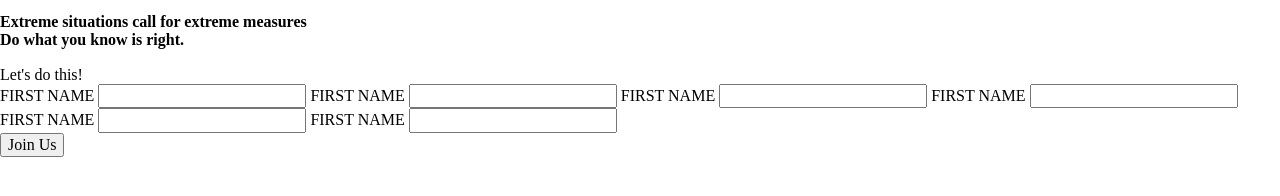
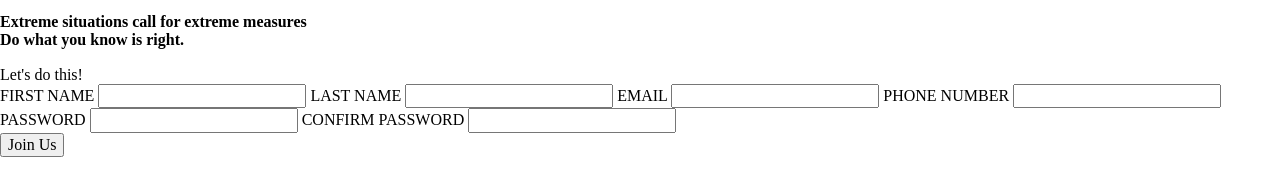
Before and after one commit to Peleton-011/sign-up-form, a plain HTML site: page index.html in a window 1280 px wide. Shown: the part 342-538 px from the top of the page. Drawn offline with Linux system fonts and the light colour scheme; a web font is replaced by a local one.

Commit message:
Improve basic structure

```diff
--- a/index.html
+++ b/index.html
@@ -28,20 +28,20 @@
                 <label for="first-name">FIRST NAME</label>
                 <input type="text" name="first-name" id="first-name" required maxlength="20">
 
-                <label for="first-name">FIRST NAME</label>
-                <input type="text" name="first-name" id="first-name" required maxlength="20">
+                <label for="last-name">LAST NAME</label>
+                <input type="text" name="last-name" id="last-name" required maxlength="20">
 
-                <label for="first-name">FIRST NAME</label>
-                <input type="text" name="first-name" id="first-name" required maxlength="20">
+                <label for="mail">EMAIL</label>
+                <input type="email" name="mail" id="mail" required maxlength="30">
 
-                <label for="first-name">FIRST NAME</label>
-                <input type="text" name="first-name" id="first-name" required maxlength="20">
+                <label for="phone-number">PHONE NUMBER</label>
+                <input type="tel" name="phone-number" id="phone-number" required pattern="pattern="\d{3}-\d{2}-\d{3}"">
 
-                <label for="first-name">FIRST NAME</label>
-                <input type="text" name="first-name" id="first-name" required maxlength="20">
+                <label for="password">PASSWORD</label>
+                <input type="password" name="password" id="password" required maxlength="30" minlength="6">
 
-                <label for="first-name">FIRST NAME</label>
-                <input type="text" name="first-name" id="first-name" required maxlength="20">
+                <label for="password-confirm">CONFIRM PASSWORD</label>
+                <input type="password" id="password-confirm" required>
             </div>
             <button type="submit">Join Us</button>
         </form>
```
